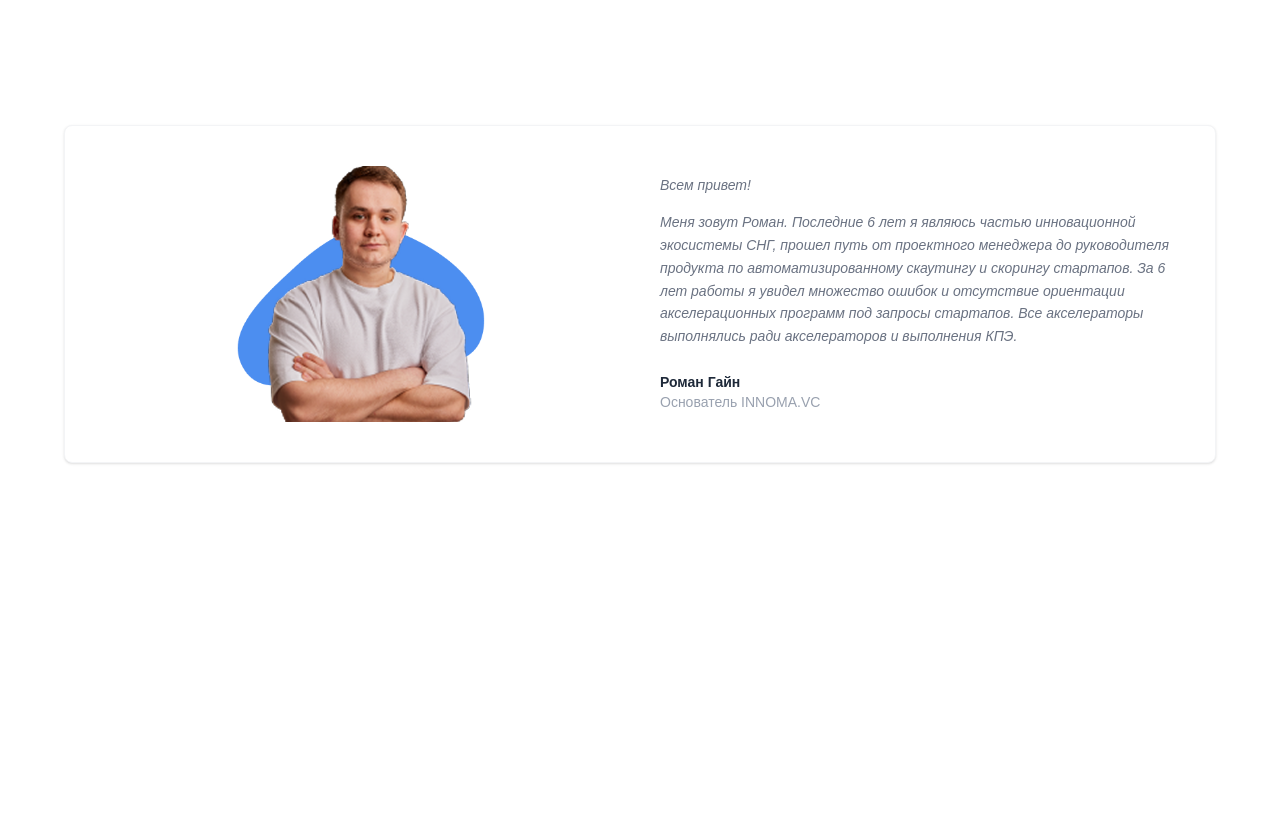
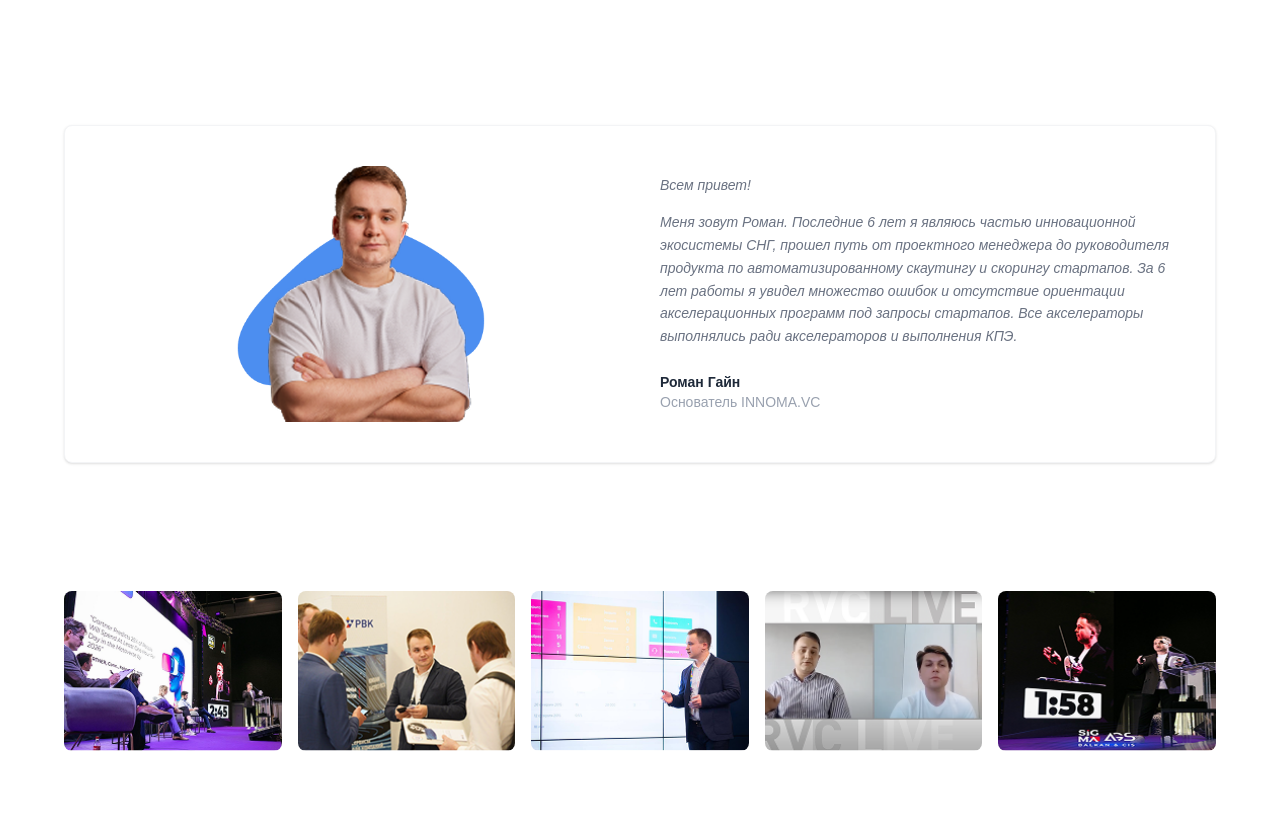
Before and after one commit to mirzozodam2009-lang/Home-Work, a website: page index.html in a window 1280 px wide. Shown: the part 7906-8721 px from the top of the page. Before the commit the page ends 8433 px from the top, so only its background shows below. Drawn offline with Linux system fonts and the light colour scheme.

Commit message:
Section 13

```diff
--- a/index.html
+++ b/index.html
@@ -576,6 +576,22 @@
 </div>
 </section>
 
+<section>
+  <div class="w-full bg-white py-16 px-8">
+  <div class="max-w-6xl mx-auto">
+
+    <div class="grid grid-cols-5 gap-4">
+      <img src="IMG_6197 2.png" alt="" class="w-full h-40 object-cover rounded-lg">
+      <img src="test23444 1.png" alt="" class="w-full h-40 object-cover rounded-lg">
+      <img src="test233 1.png" alt="" class="w-full h-40 object-cover rounded-lg">
+      <img src="Снимок экрана 2022-09-02 в 1.56 1.png" alt="" class="w-full h-40 object-cover rounded-lg">
+      <img src="IMG_6198 2.png" alt="" class="w-full h-40 object-cover rounded-lg">
+    </div>
+
+  </div>
+</div>
+</section>
+
 
 </body>
 </html>
```
